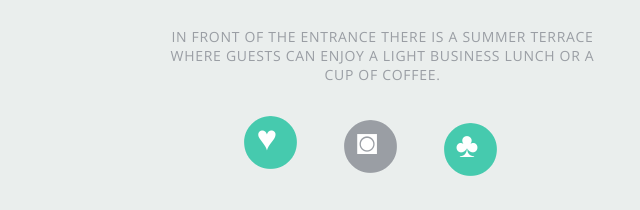
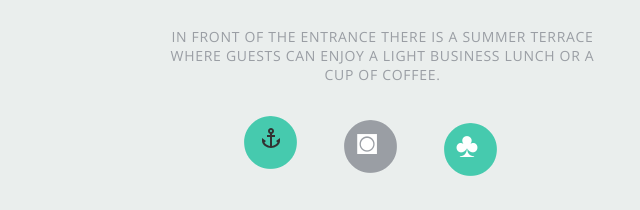
Before and after one commit to Zelnichenko/site, a plain HTML site: page index.html in a window 1280 px wide. Shown: the part 1170-1380 px from the top of the page, 286-926 px from the left. Drawn offline with nearby package versions, Linux system fonts and the light colour scheme.

Commit message:
Update index.html

```diff
--- a/index.html
+++ b/index.html
@@ -37,7 +37,8 @@
 				<div class="text3">
 			IN FRONT OF THE ENTRANCE THERE IS A SUMMER TERRACE WHERE GUESTS CAN ENJOY A LIGHT BUSINESS LUNCH OR A CUP OF COFFEE.
 				</div>
-				<div class="ellipse1">♥
+				<div class="ellipse1">
+					<svg xmlns="http://www.w3.org/2000/svg" enable-background="new 0 0 24 24" height="24" viewBox="0 0 24 24" width="24"><g><rect fill="none" height="24" width="24"/><path d="M17,15l1.55,1.55c-0.96,1.69-3.33,3.04-5.55,3.37V11h3V9h-3V7.82C14.16,7.4,15,6.3,15,5c0-1.65-1.35-3-3-3S9,3.35,9,5 c0,1.3,0.84,2.4,2,2.82V9H8v2h3v8.92c-2.22-0.33-4.59-1.68-5.55-3.37L7,15l-4-3v3c0,3.88,4.92,7,9,7s9-3.12,9-7v-3L17,15z M12,4 c0.55,0,1,0.45,1,1s-0.45,1-1,1s-1-0.45-1-1S11.45,4,12,4z"/></g></svg>
 					<div class="ellipse2">◙
 						<div class="ellipse3">♣
 						</div>
```
